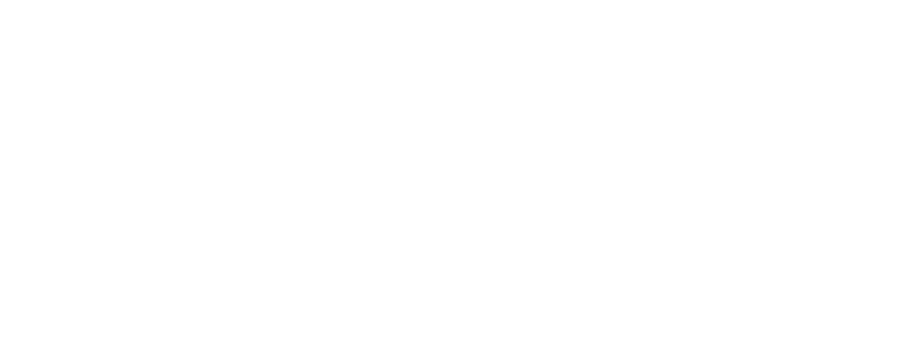
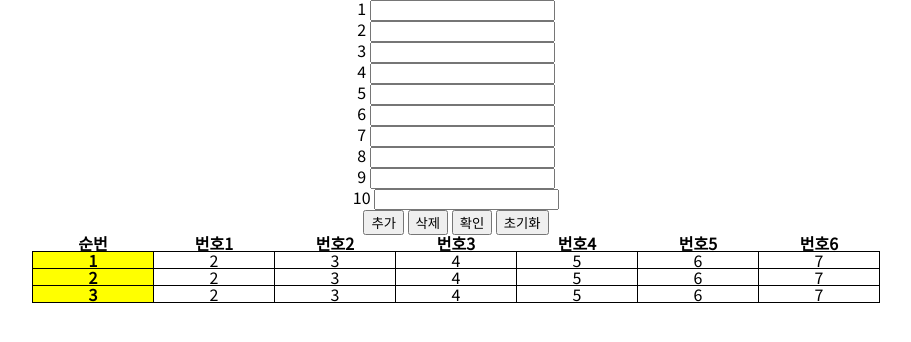
Before and after one commit to maw0728/lotto-frontend, a website built with Vite: page index.html in a window 1280 px wide. Shown: the whole page, without its empty margins (184-1095 px from the left). Built offline with nearby package versions, Linux system fonts and the light colour scheme.

Commit message:
마크업 완성

```diff
--- a/index.html
+++ b/index.html
@@ -1,14 +1,105 @@
 <!doctype html>
 <html lang="en">
 <head>
-    <meta charset="UTF-8">
-    <meta name="viewport"
-          content="width=device-width, user-scalable=no, initial-scale=1.0, maximum-scale=1.0, minimum-scale=1.0">
-    <meta http-equiv="X-UA-Compatible" content="ie=edge">
-    <link rel="stylesheet" href="src/assets/css/main.css">
-    <title>Document</title>
+  <meta charset="UTF-8">
+  <link rel="stylesheet" href="src/assets/css/main.css">
+  <title>Document</title>
 </head>
 <body>
+<section class="user-input">
+  <div>
+    <div>
+      <label>1</label>
+      <input type="number">
+    </div>
+    <div>
+      <label>2</label>
+      <input type="number">
+    </div>
+    <div>
+      <label>3</label>
+      <input type="number">
+    </div>
+    <div>
+      <label>4</label>
+      <input type="number">
+    </div>
+    <div>
+      <label>5</label>
+      <input type="number">
+    </div>
+    <div>
+      <label>6</label>
+      <input type="number">
+    </div>
+    <div>
+      <label>7</label>
+      <input type="number">
+    </div>
+    <div>
+      <label>8</label>
+      <input type="number">
+    </div>
+    <div>
+      <label>9</label>
+      <input type="number">
+    </div>
+    <div>
+      <label>10</label>
+      <input type="number">
+    </div>
+  </div>
+  <div>
+    <button>추가</button>
+    <button>삭제</button>
+    <button>확인</button>
+    <button>초기화</button>
+  </div>
+</section>
+<section class="result">
+  <table>
+    <thead>
+      <tr>
+        <th>순번</th>
+        <th>번호1</th>
+        <th>번호2</th>
+        <th>번호3</th>
+        <th>번호4</th>
+        <th>번호5</th>
+        <th>번호6</th>
+      </tr>
+    </thead>
+    <tbody>
+      <tr>
+        <td class="row-num">1</td>
+        <td>2</td>
+        <td>3</td>
+        <td>4</td>
+        <td>5</td>
+        <td>6</td>
+        <td>7</td>
+      </tr>
+      <tr>
+        <td class="row-num">2</td>
+        <td>2</td>
+        <td>3</td>
+        <td>4</td>
+        <td>5</td>
+        <td>6</td>
+        <td>7</td>
+      </tr>
+      <tr>
+        <td class="row-num">3</td>
+        <td>2</td>
+        <td>3</td>
+        <td>4</td>
+        <td>5</td>
+        <td>6</td>
+        <td>7</td>
+      </tr>
+    </tbody>
+  </table>
+</section>
 <script src="src/lib/main.js"></script>
 </body>
 </html>
--- a/src/assets/css/main.css
+++ b/src/assets/css/main.css
@@ -0,0 +1,72 @@
+/* font 영역 */
+@import url('https://fonts.googleapis.com/css2?family=Noto+Sans+KR&display=swap');
+/* RESET CSS */
+/* http://meyerweb.com/eric/tools/css/reset/
+   v2.0 | 20110126
+   License: none (public domain)
+*/
+html, body, div, span, applet, object, iframe,
+h1, h2, h3, h4, h5, h6, p, blockquote, pre,
+a, abbr, acronym, address, big, cite, code,
+del, dfn, em, img, ins, kbd, q, s, samp,
+small, strike, strong, sub, sup, tt, var,
+b, u, i, center,
+dl, dt, dd, ol, ul, li,
+fieldset, form, label, legend,
+table, caption, tbody, tfoot, thead, tr, th, td,
+article, aside, canvas, details, embed,
+figure, figcaption, footer, header, hgroup,
+menu, nav, output, ruby, section, summary,
+time, mark, audio, video {
+    margin: 0;
+    padding: 0;
+    border: 0;
+    font-size: 100%;
+    /*font: inherit;*/
+    vertical-align: baseline;
+}
+/* HTML5 display-role reset for older browsers */
+article, aside, details, figcaption, figure,
+footer, header, hgroup, menu, nav, section {
+    display: block;
+}
+body {
+    line-height: 1;
+}
+ol, ul {
+    list-style: none;
+}
+blockquote, q {
+    quotes: none;
+}
+blockquote:before, blockquote:after,
+q:before, q:after {
+    content: '';
+    content: none;
+}
+table {
+    border-collapse: collapse;
+    border-spacing: 0;
+}
+
+
+
+/* 커스텀 영역 */
+body {
+    font-family: 'Noto Sans KR', sans-serif;
+    font-weight: 400;
+    text-align: center;
+    margin: 0 auto;
+    height: 100%;
+}
+table {
+    margin: auto;
+}
+td {
+    border: solid 1px black;
+    width: 120px;
+}
+.row-num {
+    background: yellow;
+    font-weight: bold;
+}
```
Also changed, not shown: 6 other files.
